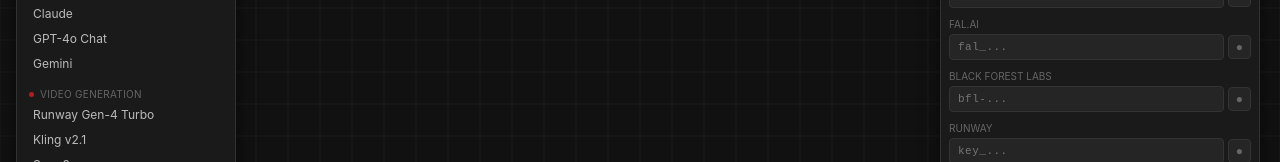
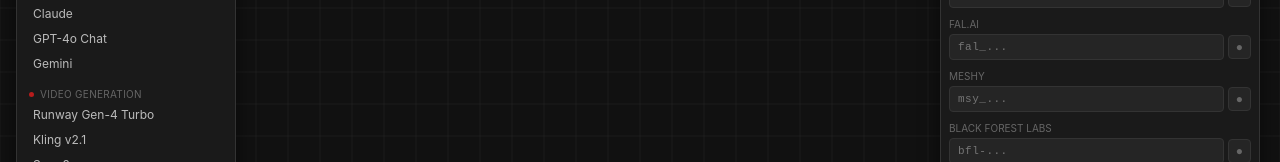
Before and after one commit to JustinPerea/nebula-nodes, a React (Vite) app in the folder frontend/: page / in a window 1280 px wide. Both pictures are taken after a click on the button "Settings". Shown: the part 312-474 px from the top of the page. Built offline with nearby package versions, Linux system fonts and the light colour scheme; no server answers.

Commit message:
feat: add Meshy API key field to Settings panel
Co-Authored-By: Claude Opus 4.6 (1M context) <noreply@anthropic.com>

```diff
--- a/frontend/src/components/panels/Settings.tsx
+++ b/frontend/src/components/panels/Settings.tsx
@@ -15,6 +15,7 @@ const API_KEY_FIELDS: ApiKeyField[] = [
   { key: 'OPENROUTER_API_KEY', label: 'OpenRouter', placeholder: 'sk-or-...' },
   { key: 'REPLICATE_API_TOKEN', label: 'Replicate', placeholder: 'r8_...' },
   { key: 'FAL_KEY', label: 'fal.ai', placeholder: 'fal_...' },
+  { key: 'MESHY_API_KEY', label: 'Meshy', placeholder: 'msy_...' },
   { key: 'BFL_API_KEY', label: 'Black Forest Labs', placeholder: 'bfl-...' },
   { key: 'RUNWAY_API_KEY', label: 'Runway', placeholder: 'key_...' },
   { key: 'ELEVENLABS_API_KEY', label: 'ElevenLabs', placeholder: 'el_...' },
```
